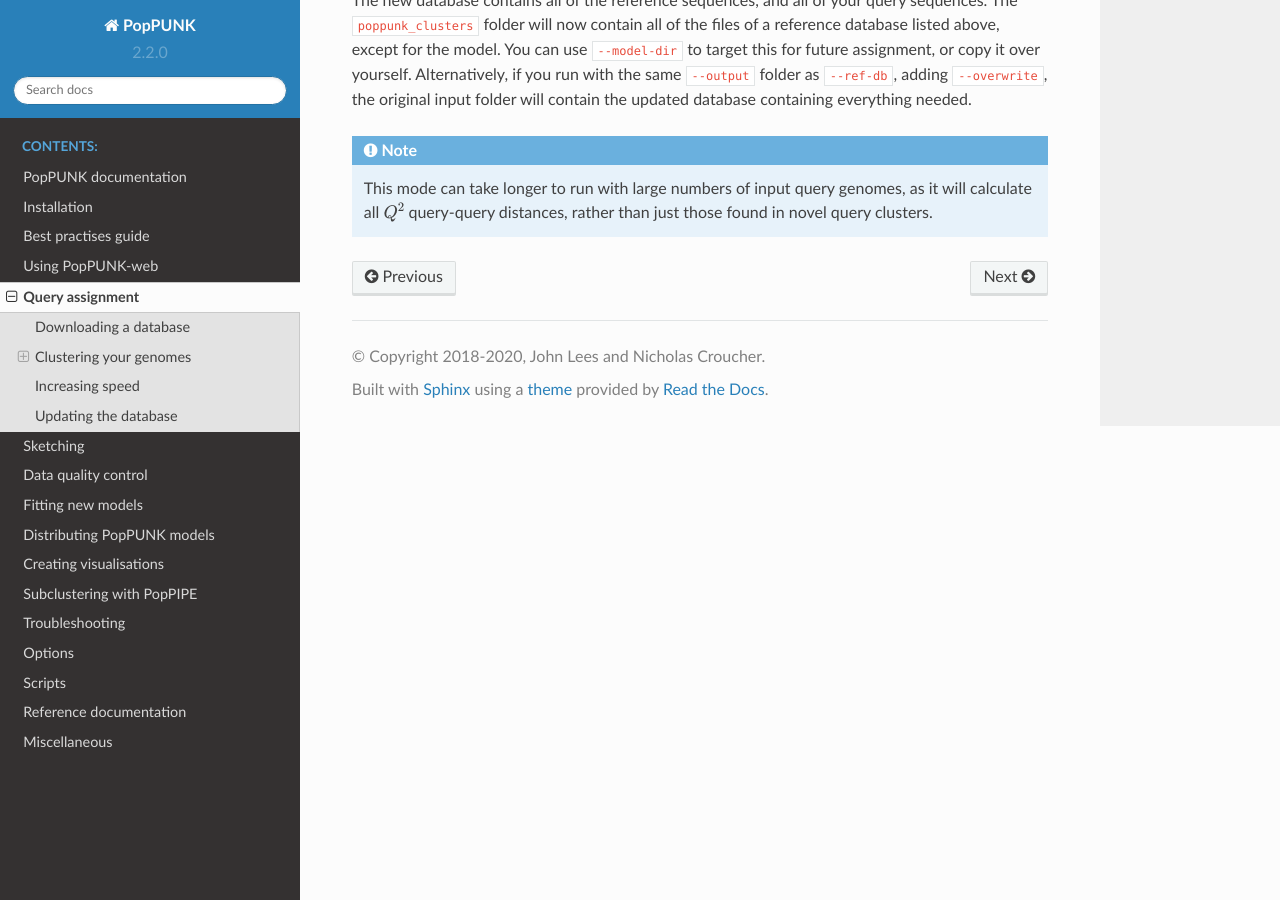
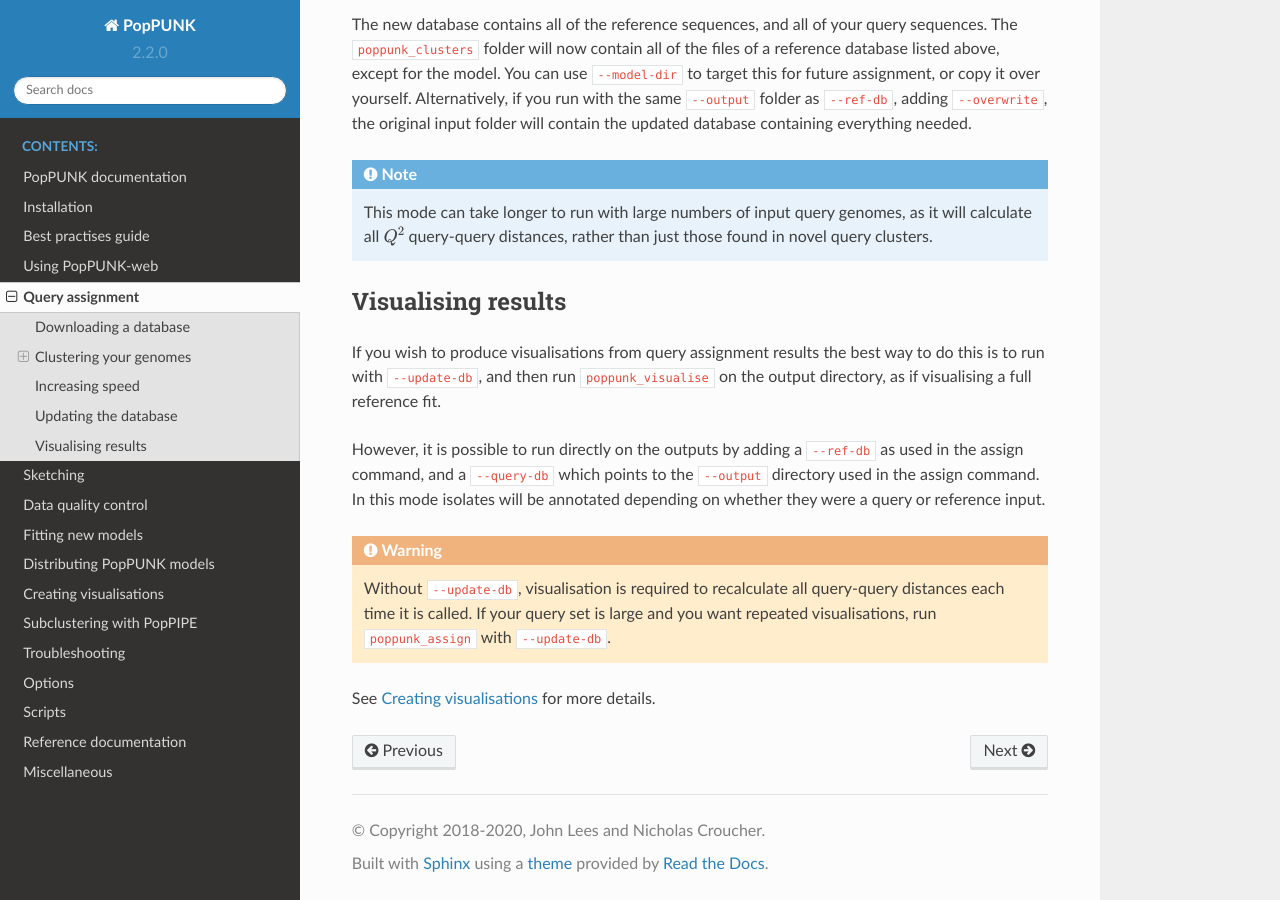
Before and after one commit to bacpop/PopPUNK, a Sphinx documentation site: the page built from docs/query_assignment.rst, in a window 1280 px wide and 900 px high, scrolled down 5260 px. Built offline with Sphinx 7.4.7 and the Read the Docs theme 2.0.0, drawn with Linux system fonts in a browser that asks for light colours.

Commit message:
Add note on visualisation of query results

```diff
--- a/docs/query_assignment.rst
+++ b/docs/query_assignment.rst
@@ -217,3 +217,21 @@ input folder will contain the updated database containing everything needed.
     This mode can take longer to run with large numbers of input query genomes,
     as it will calculate all :math:`Q^2` query-query distances, rather than
     just those found in novel query clusters.
+
+Visualising results
+-------------------
+If you wish to produce visualisations from query assignment results the best
+way to do this is to run with ``--update-db``, and then run ``poppunk_visualise``
+on the output directory, as if visualising a full reference fit.
+
+However, it is possible to run directly on the outputs by adding a ``--ref-db``
+as used in the assign command, and a ``--query-db`` which points to the ``--output``
+directory used in the assign command. In this mode isolates will be annotated
+depending on whether they were a query or reference input.
+
+.. warning::
+    Without ``--update-db``, visualisation is required to recalculate all query-query distances
+    each time it is called. If your query set is large and you want repeated visualisations,
+    run ``poppunk_assign`` with ``--update-db``.
+
+See :doc:`visualisation` for more details.
```
